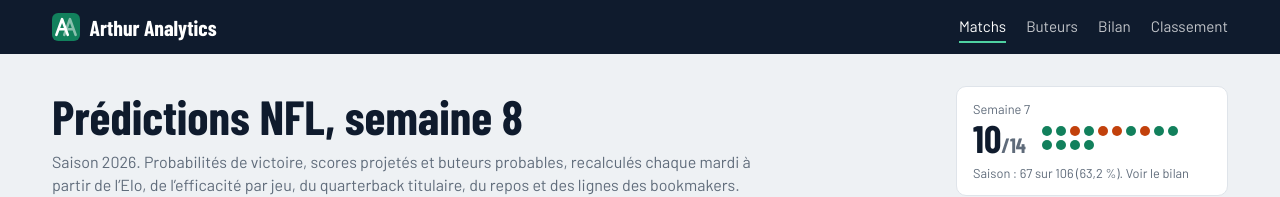
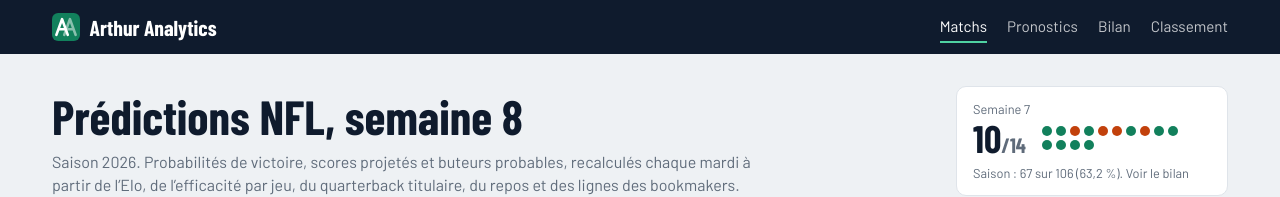
Before and after one commit to turernt/nfl-ai-predictor, a Next.js app in the folder web/: page / in a window 1280 px wide. Shown: the top 197 px of the page. Built offline with nearby package versions, Linux system fonts and the light colour scheme.

Commit message:
Update ui.jsx

```diff
--- a/web/app/ui.jsx
+++ b/web/app/ui.jsx
@@ -12,7 +12,7 @@ export function Mark({ size = 28 }) {
 }
 
 export function Topbar({ current }) {
-  const links = [['/', 'Matchs'], ['/#buteurs', 'Buteurs'], ['/bilan', 'Bilan'], ['/#classement', 'Classement']];
+  const links = [['/', 'Matchs'], ['/pronostics', 'Pronostics'], ['/bilan', 'Bilan'], ['/#classement', 'Classement']];
   return (
     <nav className="topbar">
       <div className="topbar-in">
```
